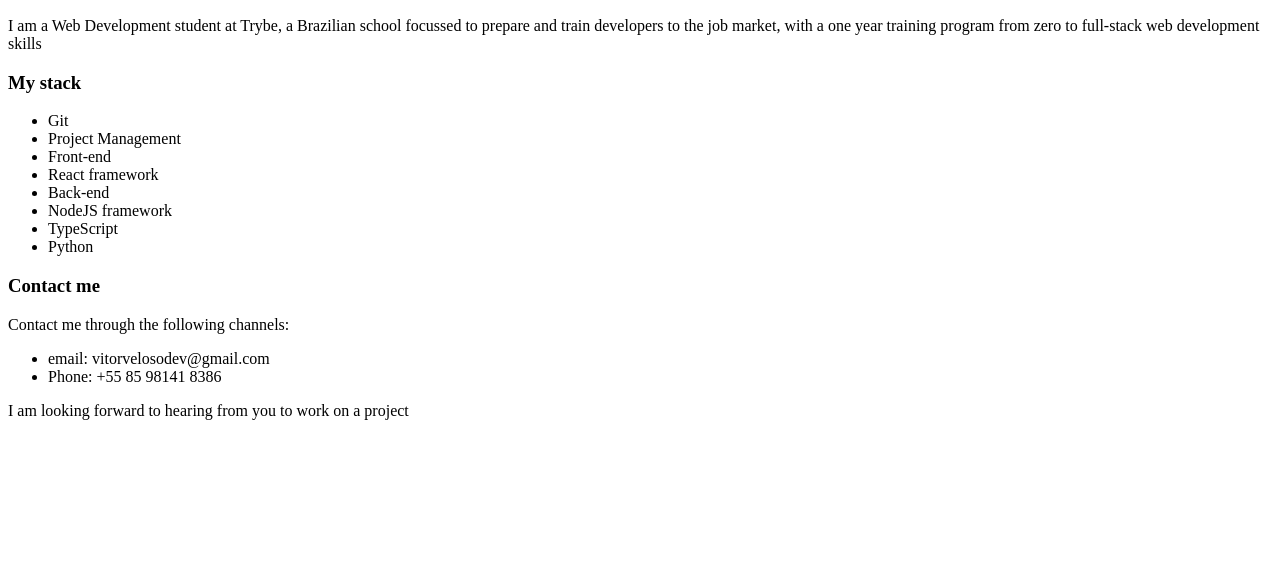
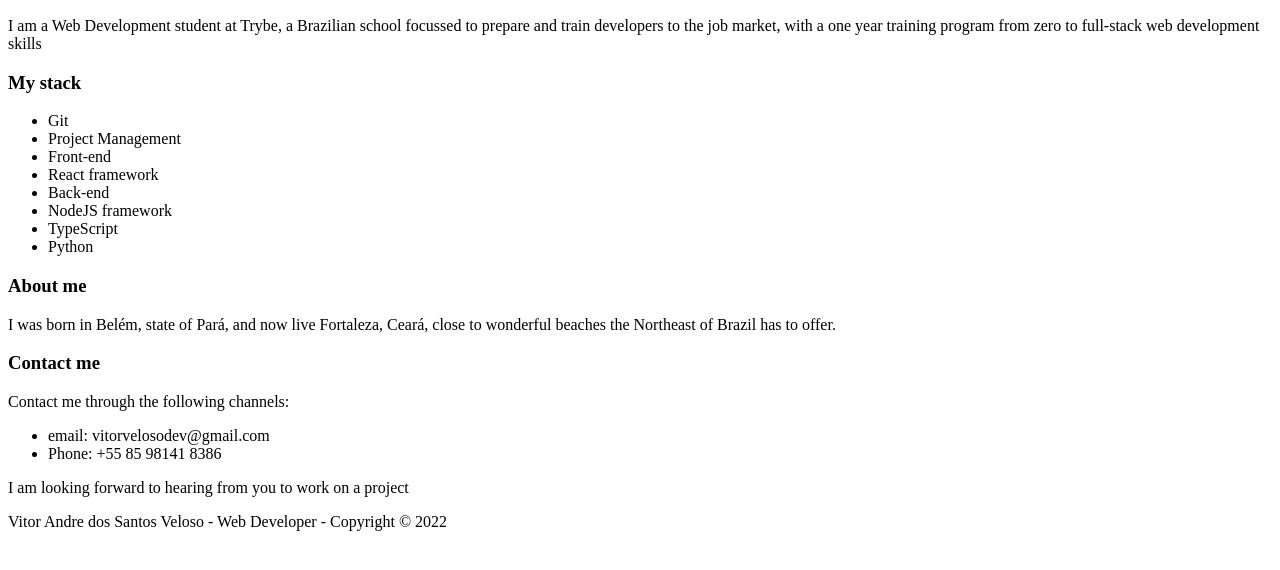
Before and after one commit to vitorvelosodev/vitorvelosodev.github.io, a plain HTML site: page index.html in a window 1280 px wide. Shown: the part 110-680 px from the top of the page. Drawn offline with Linux system fonts and the light colour scheme.

Commit message:
Adding about me and footer

```diff
--- a/index.html
+++ b/index.html
@@ -22,6 +22,9 @@
         <li>TypeScript</li>
         <li>Python</li>
     </ul>
+    <h3>About me</h3>
+    <p>I was born in Belém, state of Pará, and now live Fortaleza, Ceará, close to wonderful beaches the Northeast of Brazil has to offer.
+    </p>
     <h3>Contact me</h3>
     <p>Contact me through the following channels:</p>
     <ul>
@@ -29,5 +32,8 @@
         <li>Phone: +55 85 98141 8386</li>
     </ul>
     <p>I am looking forward to hearing from you to work on a project</p>
+    <footer>
+        Vitor Andre dos Santos Veloso - Web Developer - Copyright © 2022
+    </footer>
 </body>
 </html>
```
